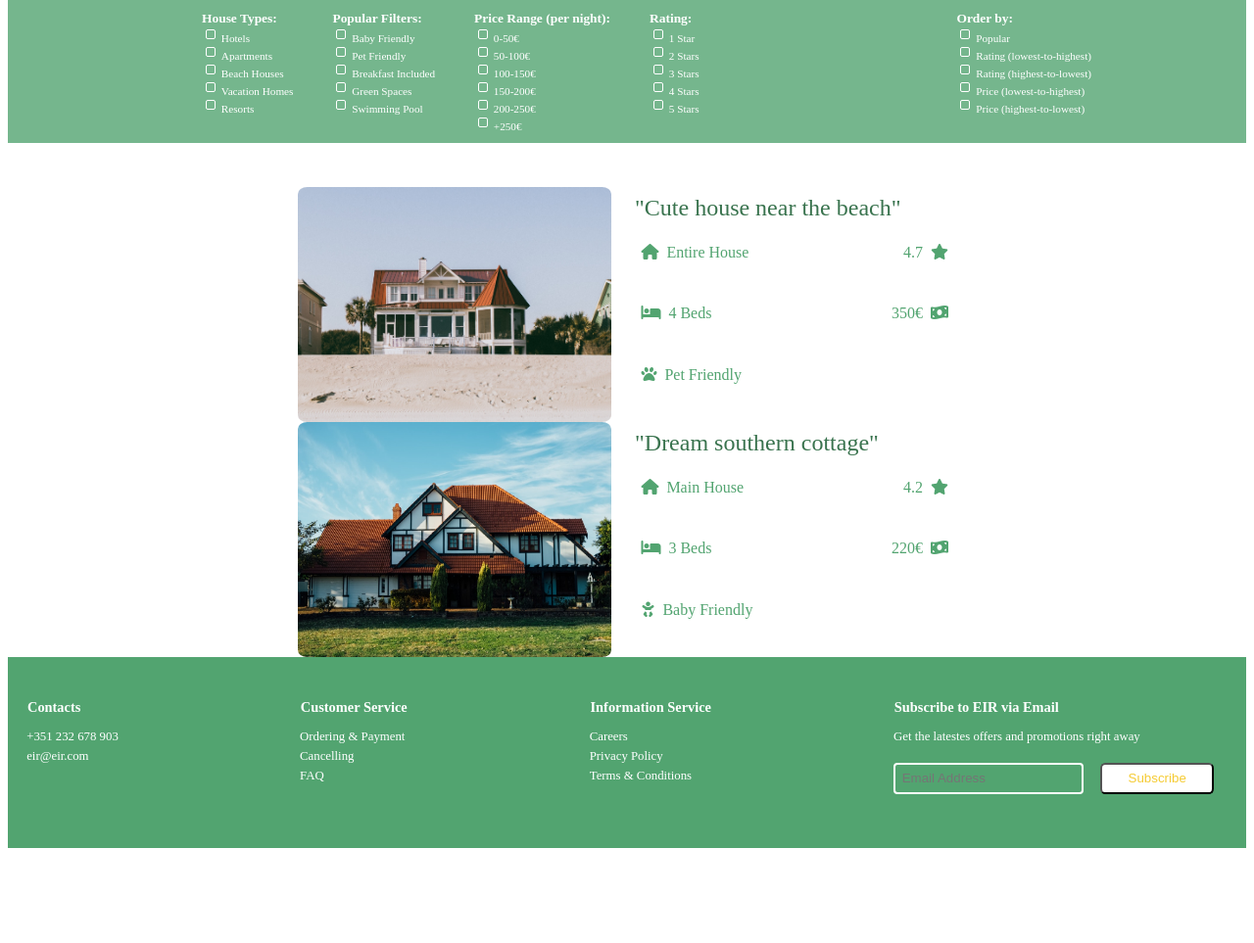
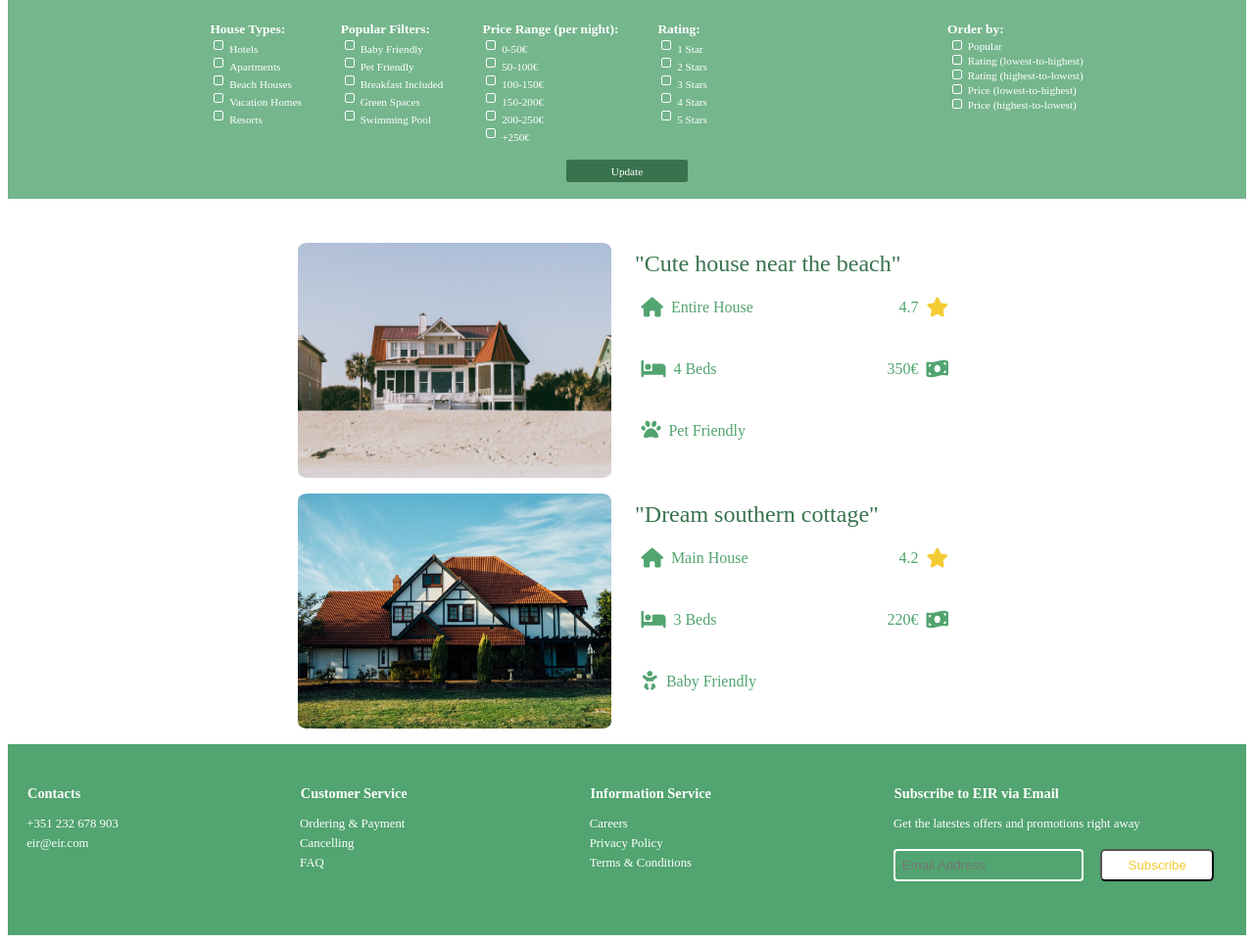
Before and after one commit to andrefmrocha/Eir, a PHP site: page /pages/list_houses.php in a window 1280 px wide. Shown: the part 136-1099 px from the top of the page at 98% size. Before the commit the page ends 1002 px from the top, so only its background shows below. Run offline with PHP 8.4, Linux system fonts and the light colour scheme; some libraries are stand-ins or nearby versions.

Commit message:
Finished styling page

```diff
--- a/js/houses.js
+++ b/js/houses.js
@@ -21,19 +21,19 @@ const houses = [
 
 function generateIcons(){
     const houseIcon = document.createElement('i');
-    houseIcon.setAttribute('class', 'fas fa-home');
+    houseIcon.setAttribute('class', 'fas fa-lg fa-home');
     const starIcon = document.createElement('i');
-    starIcon.setAttribute('class', 'fas fa-star');
+    starIcon.setAttribute('class', 'fas fa-lg fa-star');
     const bedIcon = document.createElement('i');
-    bedIcon.setAttribute('class', 'fas fa-bed');
+    bedIcon.setAttribute('class', 'fas fa-lg fa-bed');
     const moneyIcon = document.createElement('i');
-    moneyIcon.setAttribute('class', 'fas fa-money-bill-wave');
+    moneyIcon.setAttribute('class', 'fas fa-lg fa-money-bill-wave');
     const petIcon = document.createElement('i');
-    petIcon.setAttribute('class', 'fas fa-paw');
+    petIcon.setAttribute('class', 'fas fa-lg fa-paw');
     const babyIcon = document.createElement('i');
-    babyIcon.setAttribute('class', 'fas fa-baby');
+    babyIcon.setAttribute('class', 'fas fa-lg fa-baby');
     const swimmingPoolIcon = document.createElement('i');
-    swimmingPoolIcon.setAttribute('class', 'fas fa-swimming-pool');
+    swimmingPoolIcon.setAttribute('class', 'fas fa-lg fa-swimming-pool');
     return {
         houseIcon,
         starIcon,
--- a/pages/list_houses.php
+++ b/pages/list_houses.php
@@ -115,26 +115,29 @@ drawHeader([
                 Order by:
             </li>
             <li>
-                <input id="popular" type="checkbox">
+                <input name="order" id="popular" name="popular" type="radio">
                 <label for="popular">Popular</label>
             </li>
             <li>
-                <input id="rating-lowest" type="checkbox">
+                <input name="order" id="rating-lowest" name="rating-lowest" type="radio">
                 <label for="rating-lowest">Rating (lowest-to-highest)</label>
             </li>
             <li>
-                <input id="rating-highest" type="checkbox">
+                <input name="order" id="rating-highest" name="rating-highest" type="radio">
                 <label for="rating-highest">Rating (highest-to-lowest)</label>
             </li>
             <li>
-                <input id="price-lowest" type="checkbox">
+                <input name="order" id="price-lowest" name="price-lowest" type="radio">
                 <label for="price-lowest">Price (lowest-to-highest)</label>
             </li>
             <li>
-                <input id="price-highest" type="checkbox">
+                <input name="order" id="price-highest" id="price-highest" type="radio">
                 <label for="price-highest">Price (highest-to-lowest)</label>
             </li>
         </ul>
+    </div>
+    <div class="button">
+        Update
     </div>
 </section>
 <section id="houses">
--- a/styles/style.css
+++ b/styles/style.css
@@ -163,9 +163,10 @@ div#dates label > input {
   color: var(--background-color);
   font-size: 0.7em;
   margin-bottom: 4em;
+  padding: 1em;
 }
 
-#filters div{
+#filters div:first-child{
   display: flex;
   flex-wrap: wrap;
   margin: auto;
@@ -206,13 +207,23 @@ div#dates label > input {
   height: 100%;
 }
 
+.button {
+  background: var(--accent-color);
+  padding: 0.5em;
+  width: 10em;
+  text-align: center;
+  margin: 0.5em auto;
+  border-radius: 5%;
+}
+
 
 #houses article{
   display: flex;
   margin: auto;
   flex-wrap: wrap;
-  width: 45em;
+  max-width: 45em;
   justify-content: center;
+  padding-bottom: 1em;
 }
 
 #houses article img {
@@ -254,6 +265,10 @@ div#dates label > input {
   color: var(--accent-color);
 }
 
+i.fa-star{
+  color: var(--gold-color);
+}
+
 #houses article div div span {
   flex-basis: 50%;
   display: inline-block;
```
